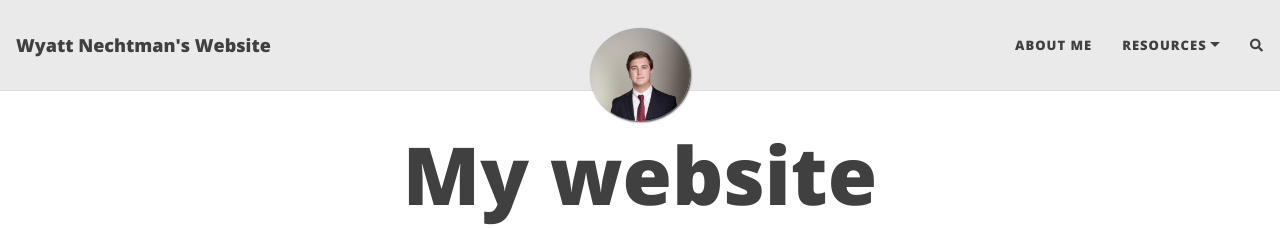
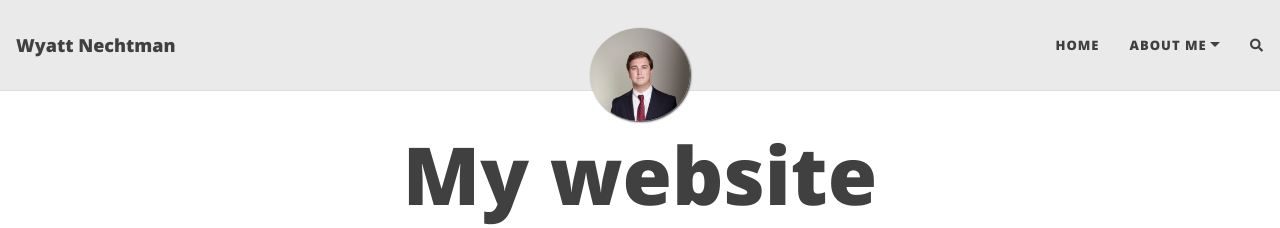
Before and after one commit to wnechtman/wnechtman.github.io, a Jekyll site: the page built from index.html, in a window 1280 px wide. Shown: the top 228 px of the page. Built offline with Jekyll 4.4.1, drawn with Linux system fonts in a browser that asks for light colours; nearby versions of some CDN libraries; the list of posts is cut into pages by our own code; comment, search, counter and statistics services are not loaded; part of the change alters nothing that is shown.

```diff
--- a/_config.yml
+++ b/_config.yml
@@ -10,7 +10,7 @@
 ############################
 
 # Name of website
-title: Wyatt Nechtman's Website
+title: Wyatt Nechtman
 
 # Your name to show in the footer
 author: Wyatt Nechtman
@@ -20,10 +20,13 @@ author: Wyatt Nechtman
 ###############################################
 
 navbar-links:
-  About Me: "aboutme"
-  Resources:
-    - Beautiful Jekyll: "https://beautifuljekyll.com"
-    - Learn markdown: "https://www.markdowntutorial.com/"
+  Home: "index"
+  About Me:
+    - Overview: "aboutme"
+    - Resume: "https://wnechtman.github.io/Nechtman_Wyatt_Resume.pdf"
+  # Resources:
+    # - Beautiful Jekyll: "https://beautifuljekyll.com"
+    # - Learn markdown: "https://www.markdowntutorial.com/"
   # Author's home: "https://deanattali.com"
 
 ################
```
Also changed, not shown: 1 other file.
